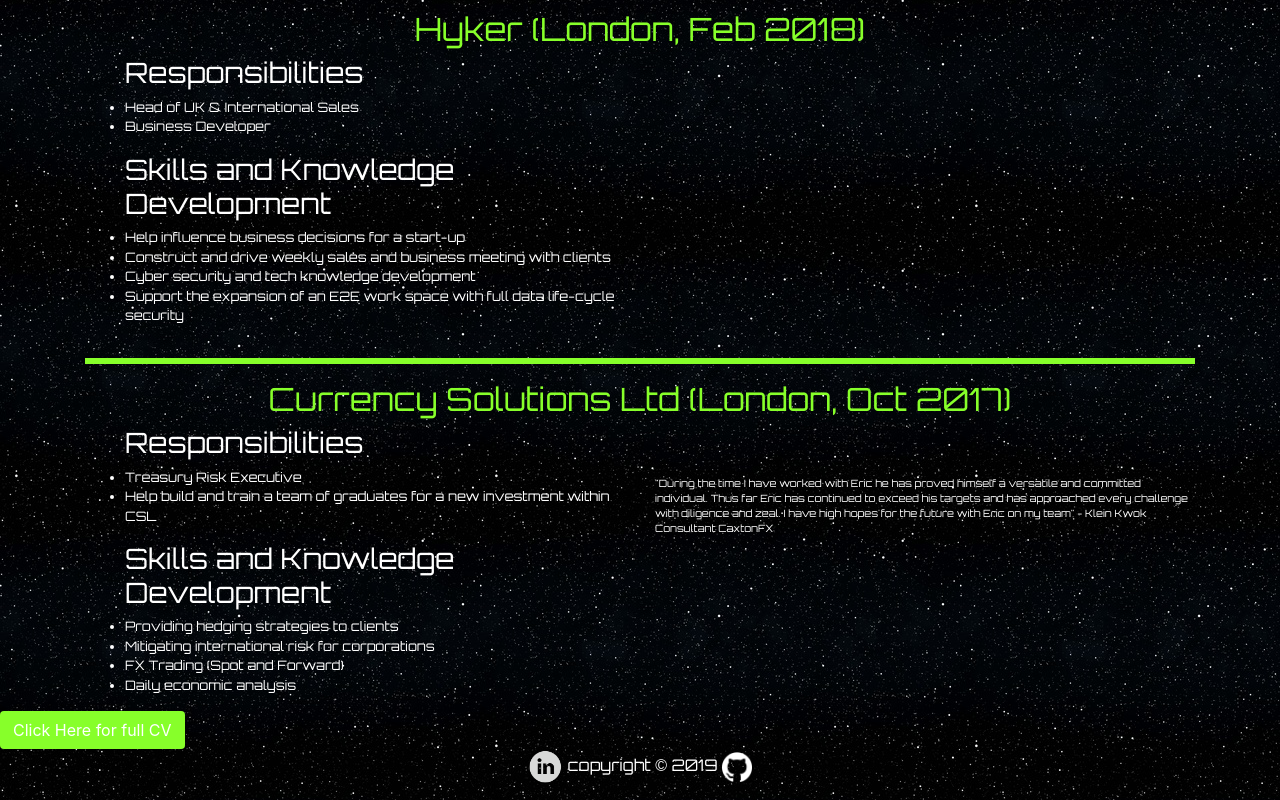
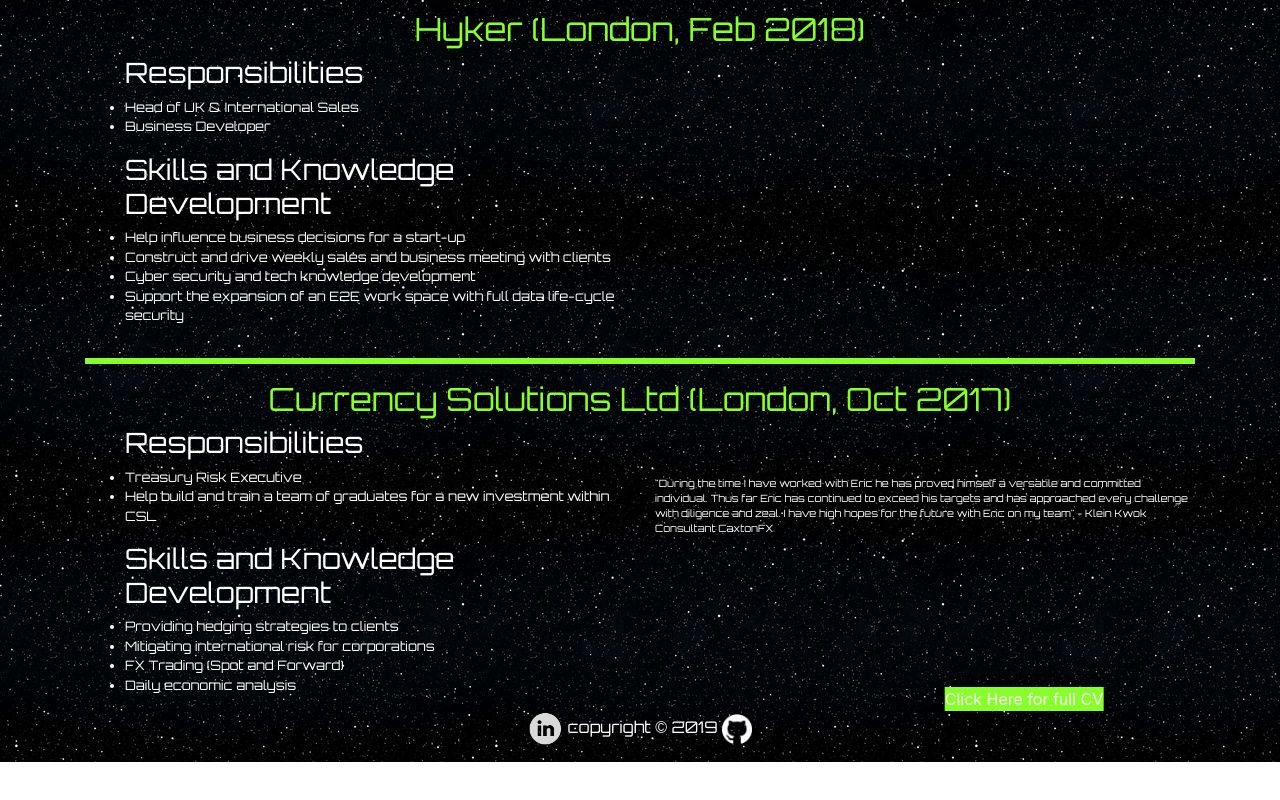
Before and after one commit to ericdahan8/Portfolio1, a plain HTML site: page index.html in a window 1280 px wide. Shown: the part 1124-1924 px from the top of the page. After the commit the page ends 1886 px from the top, so only its background shows below. Drawn offline with nearby package versions, Linux system fonts and the light colour scheme; files whose address does not match are found by name.

Commit message:
Fixed background image that was not showing

```diff
--- a/Assets/CSS/main.css
+++ b/Assets/CSS/main.css
@@ -1,5 +1,5 @@
 body {
-  background-image: url(/Users/Ericdahan/Desktop/Portfolio1/Assets/images/space2.jpeg);
+  background-image: url(../images/space2.jpeg);
 }
 
 #enter {
@@ -152,3 +152,10 @@ ul {
 .form {
   font-family: "Orbitron", sans-serif;
 }
+
+.btn1 {
+  position: absolute;
+  left: 80%;
+  transform: translate(-50%, -100%);
+  background-color: #87ff2a;
+}
--- a/index.html
+++ b/index.html
@@ -274,7 +274,7 @@
   <footer class="footer">
 
 
-      <a type="btn-dark" class="btn" href="Assets/Eric Dahan CV 2019 FULL (15).docx" target="_blank" style="color:white; text-align: center;">Click Here for full CV</a>
+      <a type="btn-dark" class="btn1" href="Assets/Eric Dahan CV 2019 FULL (15).docx" target="_blank" style="color:white; text-align: center;">Click Here for full CV</a>
 
       <p id="copyright" style="text-align:center;">
           <a href="https://www.linkedin.com/in/eric-dahan-965176a6/" target="_blank"
```
